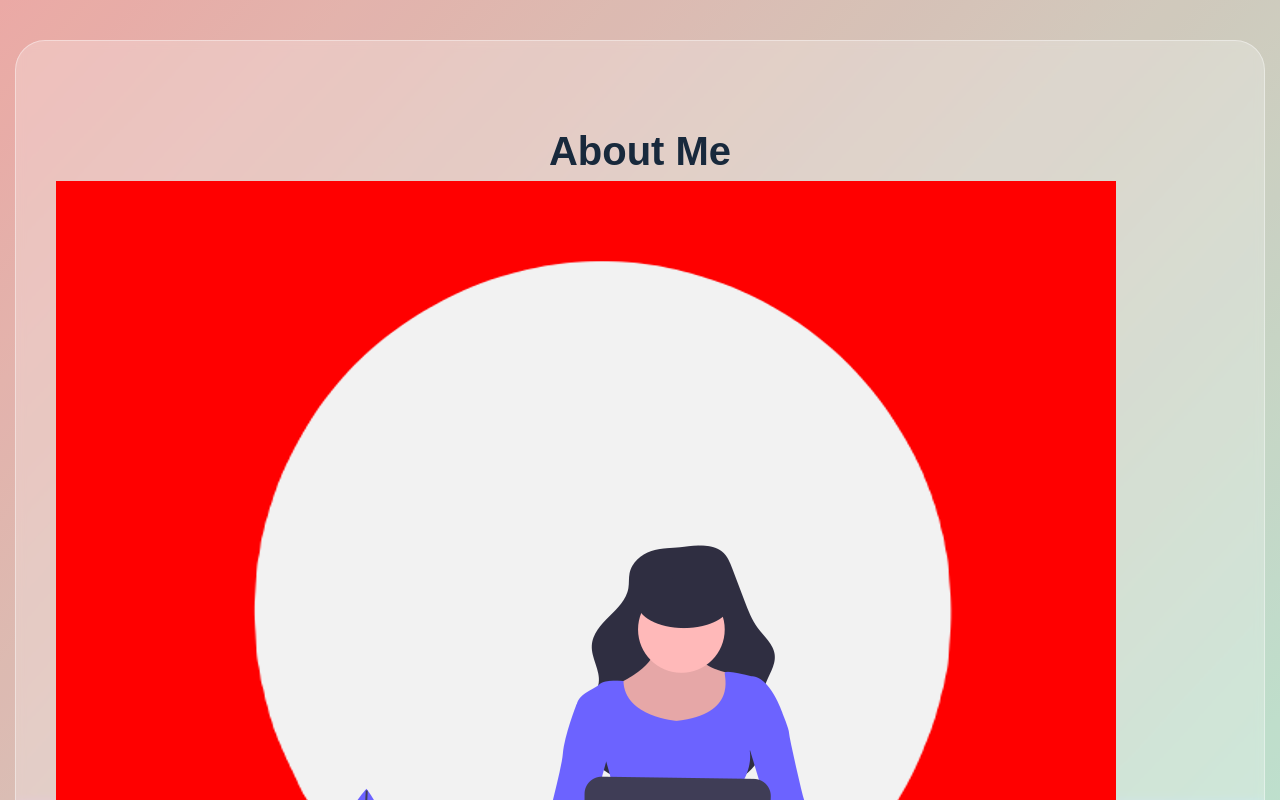
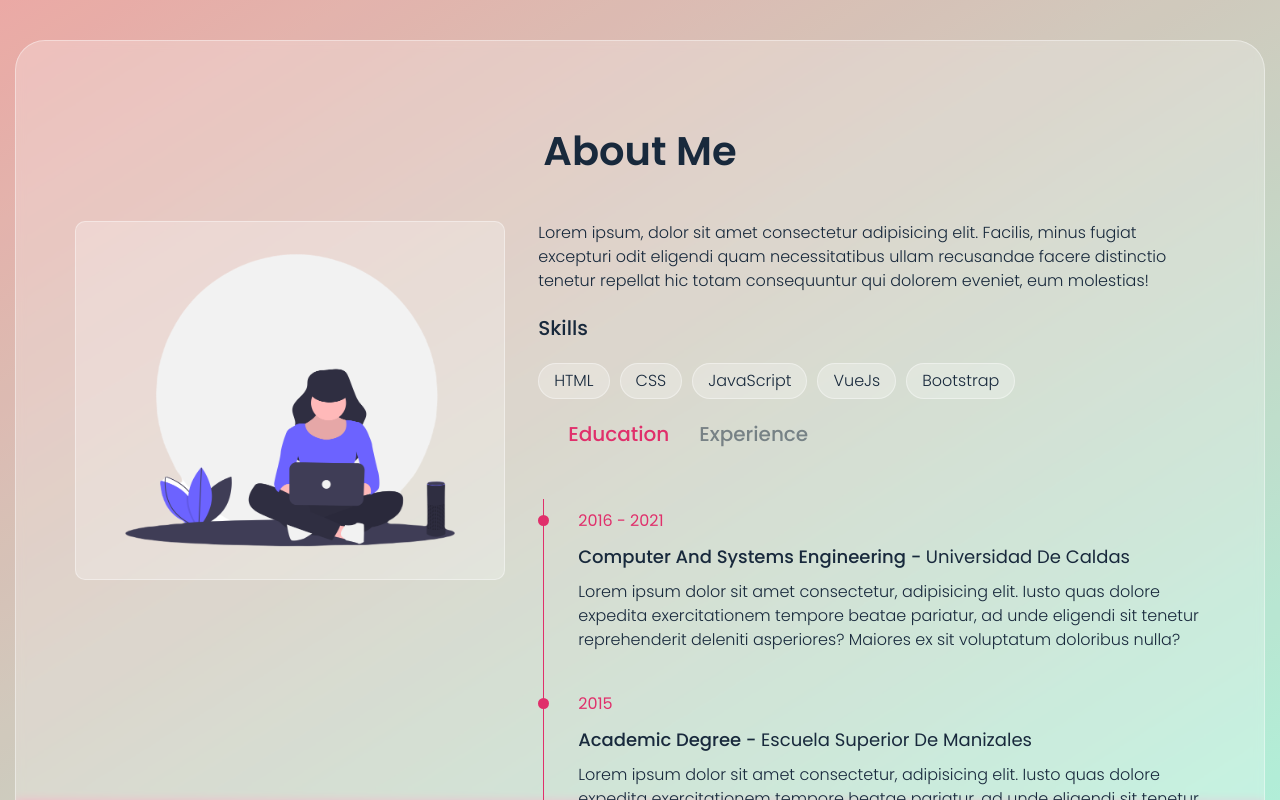
Before and after one commit to LauraVZuluaga/MyPortfolio, a Vue app: page /about in a window 1280 px wide. Shown: the top 800 px of the page. Built offline with nearby package versions, Linux system fonts and the light colour scheme.

Commit message:
"About me" base desing complete

```diff
--- a/src/assets/style.scss
+++ b/src/assets/style.scss
@@ -1,6 +1,8 @@
 /*Fonts*/
 
-/*Fonts 2*/
+@import url("https://fonts.googleapis.com/css2?family=Poppins:wght@300;400;500;600;700&display=swap");
+
+/*Fonts*/
 
 /*Variables*/
 :root {
@@ -40,6 +42,7 @@ body {
     var(--pink-light),
     var(--cyan-light)
   );
+  background-attachment: fixed;
   font-size: 16px;
   color: var(--blue-dark);
   line-height: 1.5;
@@ -89,6 +92,11 @@ section {
   backdrop-filter: var(--backdrop-filter-blur);
 }
 
+.soft-color {
+  color: var(--blue-dark);
+  opacity: 0.5;
+}
+
 .main {
   max-width: 1024px;
   margin: auto;
@@ -118,6 +126,7 @@ section {
 /*End Custom Scrollbar*/
 
 /*Buttons*/
+
 .btn {
   line-height: 1.5;
   background-color: var(--white-alpha-25);
@@ -161,11 +170,11 @@ section {
 /*Home Section*/
 .home-section {
   display: flex;
-  padding: 120px 0;
+  padding: 90px 0;
 }
 
 .home-img {
-  width: 55%;
+  width: 50%;
 }
 
 .home-text {
@@ -210,6 +219,7 @@ section {
 
 .section-title {
   padding: 0 15px;
+  margin-bottom: 40px;
   width: 100%;
   text-align: center;
   & h2 {
@@ -221,9 +231,132 @@ section {
 
 /*About Section*/
 .about-img {
-  background-color: red;
+  width: 40%;
+  padding: 0 15px;
 }
 .about-text {
-  background-color: blue;
+  width: 60%;
+  padding: 0 15px;
+  & h3 {
+    text-transform: capitalize;
+    font-size: 20px;
+    margin: 20px 0;
+  }
+}
+.about-img .img-box {
+  background-color: var(--white-alpha-25);
+  max-width: 430px;
+  border: 1px solid var(--white-alpha-40);
+  margin: auto;
+  border-radius: 10px;
+}
+.about-img .img-box img {
+  width: 100%;
+}
+
+.about-text .skills {
+  display: flex;
+  flex-wrap: wrap;
+}
+
+.about-text .skill-item {
+  background-color: var(--white-alpha-25);
+  border: 1px solid var(--white-alpha-40);
+  padding: 5px 15px;
+  text-transform: capitalize;
+  margin: 0 10px 10px 0;
+  border-radius: 20px;
+}
+.about-tabs {
+  display: inline-flex;
+}
+.about-tabs .tab-item button{
+  padding: 10px 0;
+  background-color: transparent;
+  border: none;
+  text-transform: capitalize;
+  color: var(--blue-dark);
+  font-size: 20px;
+  cursor: pointer;
+  font-weight: 500;
+  margin: 0 30px 0 0;
+  position: relative;
+  opacity: 0.5;
+  transition: all 0.3s ease;
+}
+.about-tabs .tab-item:last-child {
+  margin: 0;
+}
+.about-tabs .tab-item::before button {
+  content: "";
+  position: absolute;
+  left: 0;
+  bottom: 0;
+  width: 0%;
+  height: 1px;
+  background-color: var(--blue-dark);
+  transition: width 0.3s ease;
+}
+.about-tabs .tab-item:hover::before button {
+  width: 100%;
+}
+.about-tabs .tab-item.active::before button{
+  width: 100%;
+  background-color: var(--main-color);
+}
+.about-tabs .tab-item.active button {
+  color: var(--main-color);
+  opacity: 1;
+  cursor: auto;
+  margin: 0 30px 0;
+}
+.about-text .timeline {
+  position: relative;
+}
+.about-text .timeline::before {
+  content: "";
+  position: absolute;
+  height: 100%;
+  width: 1px;
+  background-color: var(--main-color);
+  top: 0;
+  left: 5px;
+}
+.about-text .tab-content {
+  padding: 40px 0;
+}
+.about-text .timeline-item {
+  margin-bottom: 30px;
+  position: relative;
+  padding: 10px 0 0 40px;
+}
+.about-text .timeline-item::before {
+  content: "";
+  position: absolute;
+  height: 11px;
+  width: 11px;
+  background-color: var(--main-color);
+  left: 0;
+  top: 16px;
+  border-radius: 50%;
+}
+.about-text .timeline-item:last-child {
+  margin-bottom: 0;
+}
+.about-text .timeline-item {
+  & .date {
+    display: block;
+    color: var(--main-color);
+    font-weight: 400;
+    margin: 0 0 10px;
+  }
+  & h4 {
+    font-size: 18px;
+    text-transform: capitalize;
+    margin: 0 0 10px;
+    & span {
+      font-weight: 400;
+    }
+  }
 }
 /*End About Section*/
--- a/src/components/AppAbout.vue
+++ b/src/components/AppAbout.vue
@@ -28,6 +28,92 @@
               <div class="skill-item">VueJs</div>
               <div class="skill-item">Bootstrap</div>
             </div>
+            <div class="about-tabs">
+              <app-button
+                type="button"
+                class="tab-item"
+                :class="disabled ? 'active' : ''"
+                v-on:click="seeInfo"
+                >Education </app-button
+              >
+              <app-button
+                type="button"
+                class="tab-item"
+                :class="!disabled ? 'active' : ''"
+                v-on:click="seeInfo"
+                >Experience</app-button
+              >
+            </div>
+
+            <!------ Education Section ----->
+            <div class="tab-content" id="education" v-if="disabled">
+              <div class="timeline">
+                <div class="timeline-item">
+                  <span class="date"> 2016 - 2021 </span>
+                  <h4>
+                    Computer and Systems Engineering -
+                    <span> Universidad de Caldas </span>
+                  </h4>
+                  <p>
+                    Lorem ipsum dolor sit amet consectetur, adipisicing elit.
+                    Iusto quas dolore expedita exercitationem tempore beatae
+                    pariatur, ad unde eligendi sit tenetur reprehenderit
+                    deleniti asperiores? Maiores ex sit voluptatum doloribus
+                    nulla?
+                  </p>
+                </div>
+                <div class="timeline-item">
+                  <span class="date"> 2015 </span>
+                  <h4>
+                    Academic Degree -
+                    <span> Escuela Superior de Manizales </span>
+                  </h4>
+                  <p>
+                    Lorem ipsum dolor sit amet consectetur, adipisicing elit.
+                    Iusto quas dolore expedita exercitationem tempore beatae
+                    pariatur, ad unde eligendi sit tenetur reprehenderit
+                    deleniti asperiores? Maiores ex sit voluptatum doloribus
+                    nulla?
+                  </p>
+                </div>
+              </div>
+            </div>
+            <!------ End Education Section ----->
+
+            <!------- Experience Section -------->
+            <div class="tab-content" id="experience" v-if="!disabled">
+              <div class="timeline">
+                <div class="timeline-item">
+                  <span class="date"> 2020 - Now </span>
+                  <h4>
+                    Frontend Developer -
+                    <span> TEK Soluciones Tecnológicas </span>
+                  </h4>
+                  <p>
+                    Lorem ipsum dolor sit amet consectetur, adipisicing elit.
+                    Iusto quas dolore expedita exercitationem tempore beatae
+                    pariatur, ad unde eligendi sit tenetur reprehenderit
+                    deleniti asperiores? Maiores ex sit voluptatum doloribus
+                    nulla?
+                  </p>
+                </div>
+                <div class="timeline-item">
+                  <span class="date"> 2019 - 2020 </span>
+                  <h4>
+                    Frontend Developer -
+                    <span> Universidad de Caldas </span>
+                  </h4>
+                  <p>
+                    Lorem ipsum dolor sit amet consectetur, adipisicing elit.
+                    Iusto quas dolore expedita exercitationem tempore beatae
+                    pariatur, ad unde eligendi sit tenetur reprehenderit
+                    deleniti asperiores? Maiores ex sit voluptatum doloribus
+                    nulla?
+                  </p>
+                </div>
+              </div>
+            </div>
+            <!------- End Experience Section -------->
           </div>
         </div>
       </div>
@@ -36,7 +122,20 @@
 </template>
 
 <script>
-export default {};
+export default {
+  name: "app-info",
+  data() {
+    return {
+      disabled: true,
+    };
+  },
+  methods: {
+    seeInfo() {
+      this.disabled ? (this.disabled = false) : (this.disabled = true);
+      console.log(this.disabled, "información de disabled");
+    },
+  },
+};
 </script>
 
 <style></style>
--- /dev/null
+++ b/src/components/form/AppButton.vue
@@ -0,0 +1,52 @@
+<template>
+  <div>
+    <button
+      :type="type"
+      :class="extraClass"
+      v-on:click="clicked"
+      :title="title"
+      :disabled="disabled"
+    >
+      <template v-if="icon">
+        <i class="material-icons">{{ icon }}</i>
+      </template>
+      <template v-if="loading">
+        <app-loader />
+      </template>
+      <template v-else>
+        <slot></slot>
+      </template>
+    </button>
+  </div>
+</template>
+
+<script>
+export default {
+  name: "app-button",
+  props: {
+    extraClass: { type: String, required: false },
+    loading: { type: Boolean, required: false, default: false },
+    icon: { type: String, required: false },
+    title: { type: String, required: false },
+    type: { type: String, required: false, default: "button" },
+    disabled: { type: Boolean, required: false, default: false },
+  },
+  data() {
+    return {};
+  },
+  methods: {
+    clicked() {
+      this.$emit("click");
+    },
+  },
+};
+</script>
+
+<style lang="scss">
+@import "@/assets/style.scss";
+
+button {
+  font-family: inherit;
+  user-select: none;
+}
+</style>
--- a/src/main.js
+++ b/src/main.js
@@ -3,6 +3,9 @@ import App from './App.vue'
 import './registerServiceWorker'
 import router from './router'
 import store from './store'
+import AppButton from "@/components/form/AppButton.vue";
+
+Vue.component("app-button", AppButton);
 
 Vue.config.productionTip = false
 
```
